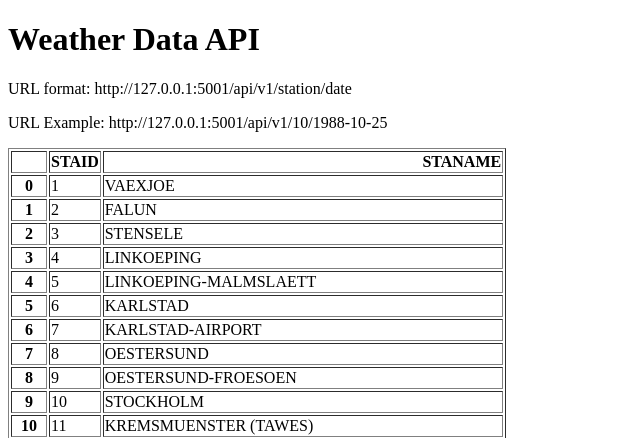
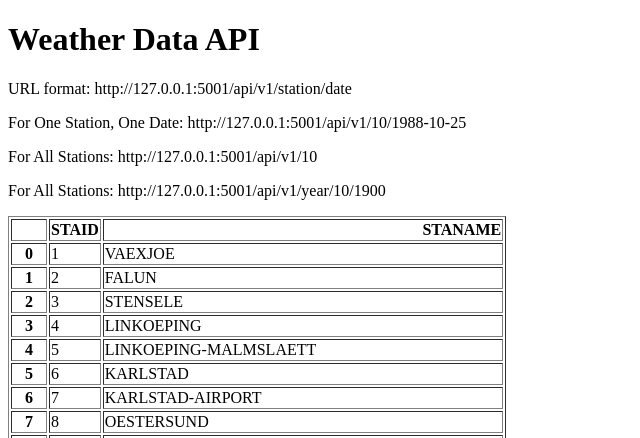
Before and after one commit to bualfani/weather-api, a Flask app: page / in a window 1280 px wide. Shown: the top 438 px of the page, without its empty margins (0-640 px from the left). Run offline with Flask 2, Linux system fonts and the light colour scheme.

Commit message:
made it easy to find data by searching for just year

```diff
--- a/main.py
+++ b/main.py
@@ -17,7 +17,24 @@ def about(station, date):
     temperature = df.loc[df['    DATE'] == date]['   TG'].squeeze() / 10
     return {"Station": station,
             "Date": date,
-            "Temperature": temperature}
+            "Temperature": temperature * (9/5) + 32}
+
+
+@app.route("/api/v1/<station>")
+def all_data(station):
+    filename = 'data_small/TG_STAID' + str(station).zfill(6) + ".txt"
+    df = pd.read_csv(filename, skiprows=20, parse_dates=["    DATE"])
+    result = df.to_dict(orient="records")
+    return result
+
+
+@app.route("/api/v1/year/<station>/<year>")
+def year(station, year):
+    filename = 'data_small/TG_STAID' + str(station).zfill(6) + ".txt"
+    df = pd.read_csv(filename, skiprows=20)
+    df["    DATE"] = df["    DATE"].astype(str)
+    result = df[df["    DATE"].str.startswith(str(year))].to_dict(orient="records")
+    return result
 
 
 if __name__ == "__main__":
--- a/templates/home.html
+++ b/templates/home.html
@@ -7,7 +7,9 @@
 <body>
   <h1>Weather Data API</h1>
   <p>URL format: http://127.0.0.1:5001/api/v1/station/date</p>
-  <p>URL Example: http://127.0.0.1:5001/api/v1/10/1988-10-25</p>
+  <p>For One Station, One Date: http://127.0.0.1:5001/api/v1/10/1988-10-25</p>
+  <p>For All Stations: http://127.0.0.1:5001/api/v1/10</p>
+  <p>For All Stations: http://127.0.0.1:5001/api/v1/year/10/1900</p>
   <p>{{data|safe}}</p>
 </body>
 </html>
```
Also changed, not shown: README.md (added).
